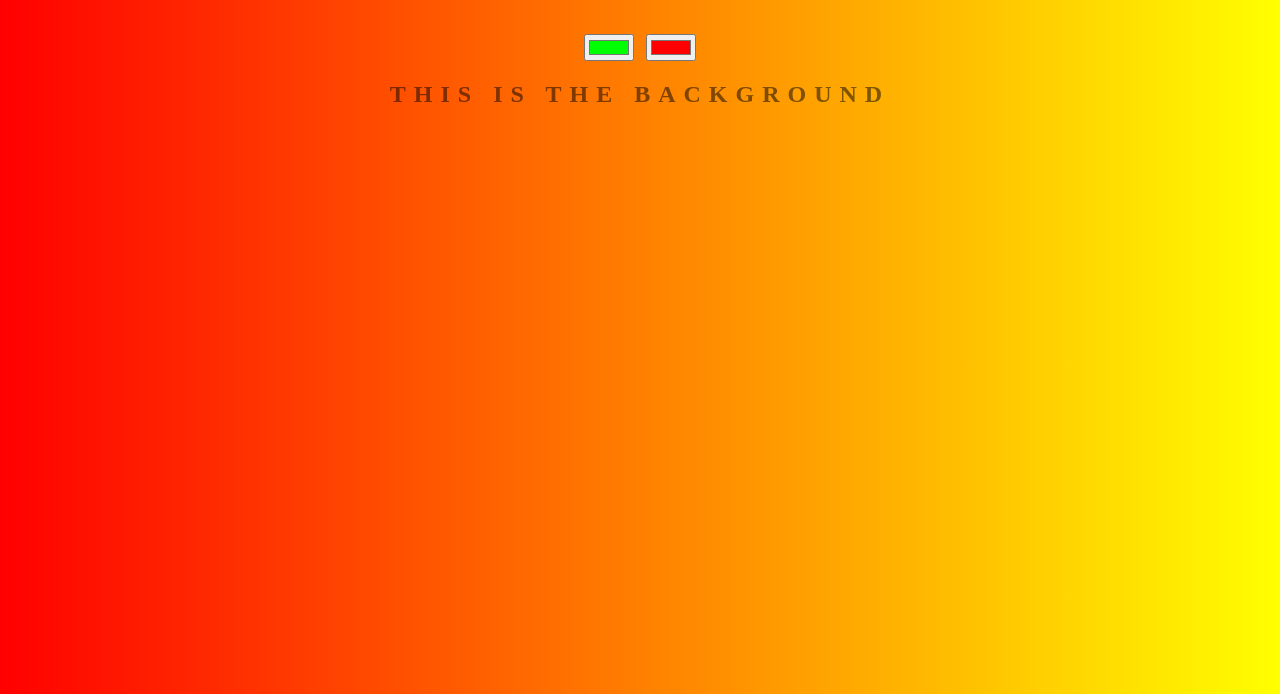
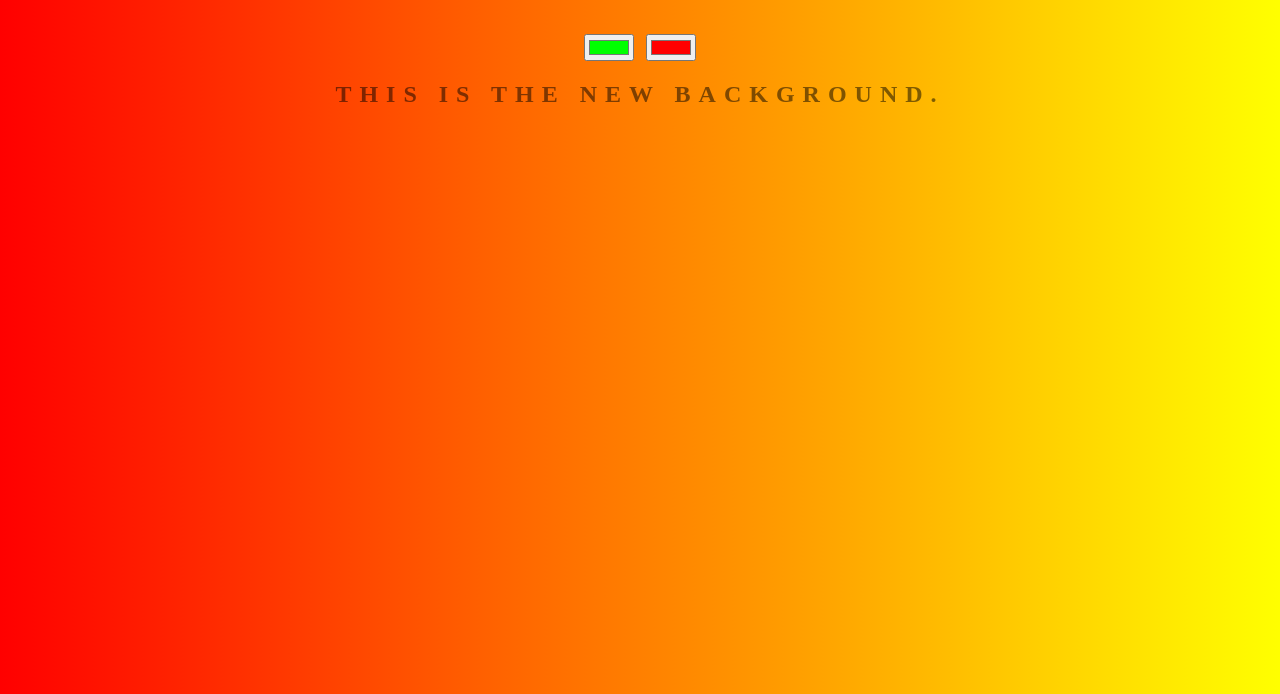
Before and after one commit to troygolden/background-generator, a plain HTML site: page index.html in a window 1280 px wide. Shown: the part 106-800 px from the top of the page. Drawn offline with Linux system fonts and the light colour scheme.

Commit message:
changed the text

```diff
--- a/index.html
+++ b/index.html
@@ -8,7 +8,7 @@
 	<h1>SMART Generator</h1>
 	<input class="color1" type="color" name="color1" value="#00ff00">
 	<input class="color2" type="color" name="color2" value="#ff0000">
-	<h2>This is the background</h2>
+	<h2>This is the new background.</h2>
 	<h3></h3>
 	<script type="text/javascript" src="script.js"></script>
 </body>
```
